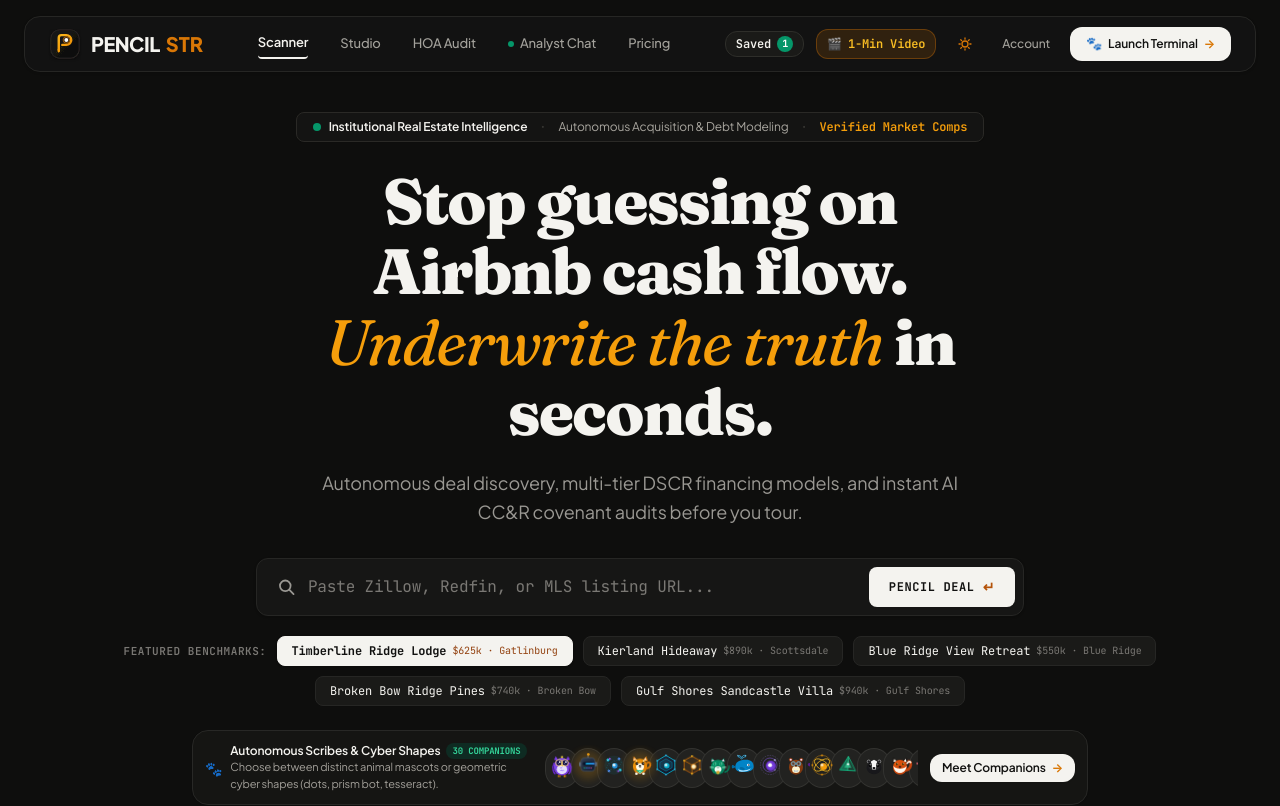
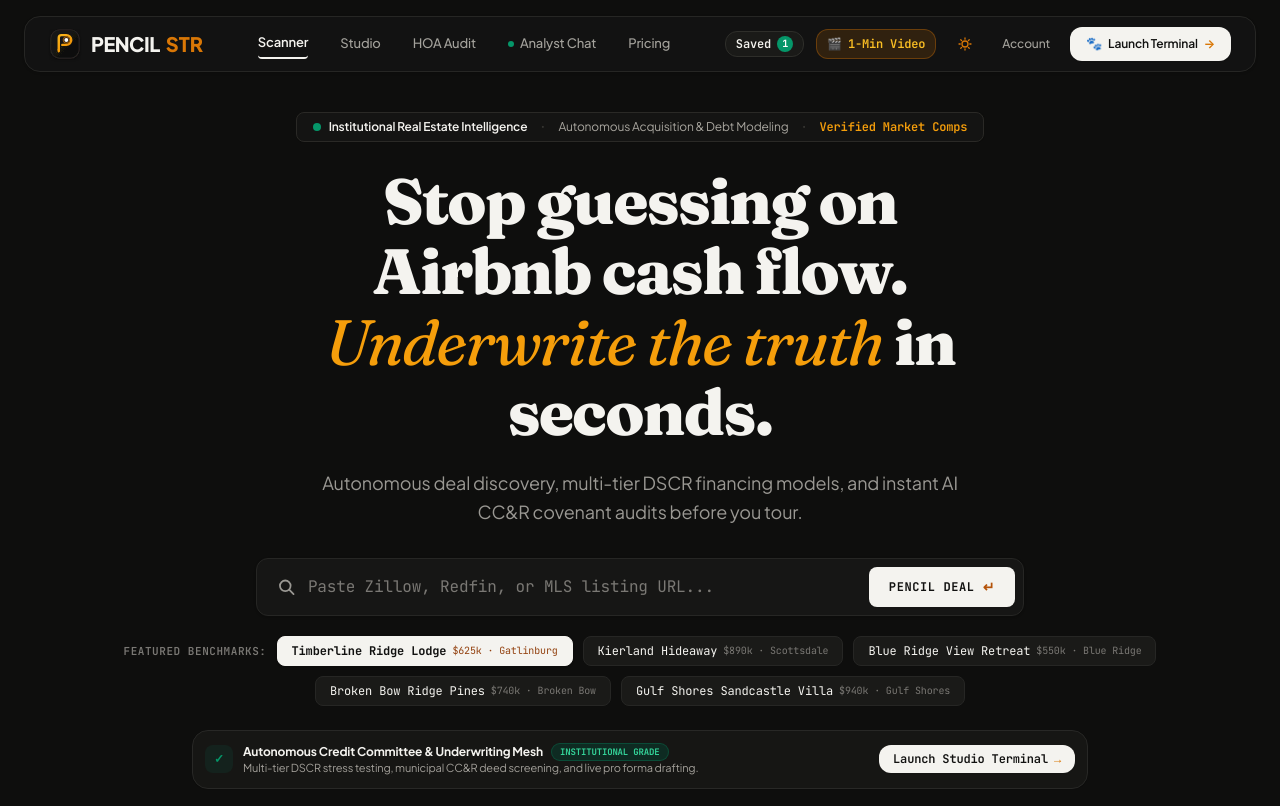
Before and after one commit to Caleb012711/PencilSTR, a React (Vite) app: page / in a window 1280 px wide. Shown: the top 806 px of the page. Built offline with nearby package versions, Linux system fonts and the light colour scheme.

Commit message:
loop 2: elevate landing page scanner with institutional verification bar

```diff
--- a/src/components/ScannerHero.tsx
+++ b/src/components/ScannerHero.tsx
@@ -176,70 +176,32 @@
           ))}
         </div>
 
-        {/* Autonomous Scribe Animal Mascot & Cyber Shape Squad Strip */}
-        <div className="w-full max-w-4xl mt-6 p-3 rounded-2xl bg-white/80 dark:bg-[#181816]/80 backdrop-blur-md border border-[#E5E4DF] dark:border-[#282826] shadow-xs flex flex-col sm:flex-row items-center justify-between gap-3">
-          <div className="flex items-center gap-2 text-left">
-            <span className="text-sm">🐾</span>
-            <div>
-              <div className="text-xs font-semibold text-[#111110] dark:text-[#F4F3EF] flex items-center gap-1.5">
-                <span>Autonomous Scribes &amp; Cyber Shapes</span>
-                <span className="px-1.5 py-0.5 rounded-full text-[9px] font-mono font-bold bg-[#E8F5EE] dark:bg-[#064E3B]/40 text-[#059669] dark:text-[#34D399]">
-                  30 COMPANIONS
+        {/* Institutional Verification Credential Bar */}
+        <div className="w-full max-w-4xl mt-6 p-3 rounded-2xl bg-white/90 dark:bg-[#181816]/90 backdrop-blur-md border border-[#E5E4DF] dark:border-[#282826] shadow-2xs flex flex-col sm:flex-row items-center justify-between gap-3 text-xs">
+          <div className="flex items-center gap-2.5 min-w-0">
+            <div className="w-7 h-7 rounded-lg bg-[#059669]/10 text-[#059669] flex items-center justify-center shrink-0 font-mono font-bold text-xs">
+              ✓
+            </div>
+            <div className="text-left min-w-0">
+              <div className="font-sans font-bold text-xs text-[#111110] dark:text-[#F4F3EF] flex items-center gap-2 flex-wrap">
+                <span>Autonomous Credit Committee &amp; Underwriting Mesh</span>
+                <span className="px-2 py-0.5 rounded-full text-[9px] font-mono font-bold bg-[#E8F5EE] dark:bg-[#064E3B]/40 text-[#059669] dark:text-[#34D399] border border-[#059669]/30">
+                  INSTITUTIONAL GRADE
                 </span>
               </div>
-              <p className="text-[11px] text-[#787570] dark:text-[#A3A09A]">
-                Choose between distinct animal mascots or geometric cyber shapes (dots, prism bot, tesseract).
+              <p className="text-[11px] text-[#787570] dark:text-[#A3A09A] truncate">
+                Multi-tier DSCR stress testing, municipal CC&amp;R deed screening, and live pro forma drafting.
               </p>
             </div>
-          </div>
-
-          {/* Animal mascot & cyber shape avatars row */}
-          <div className="flex items-center -space-x-1.5 overflow-x-auto py-1 px-1">
-            {[
-              { type: 'owl' as PetType, name: 'Archie', role: 'Chief Scribe 🦉' },
-              { type: 'cyber-bot' as PetType, name: 'Byte', role: 'Prism Bot 🤖' },
-              { type: 'quantum-dots' as PetType, name: 'Dotsy', role: 'Quantum Dots ⠕' },
-              { type: 'shiba' as PetType, name: 'Pip', role: 'Comp Scout 🐕' },
-              { type: 'hex-shield' as PetType, name: 'Aegis', role: 'Hex Droid 🛡️' },
-              { type: 'tesseract' as PetType, name: 'Tess', role: 'Hypercube 🧊' },
-              { type: 'cat' as PetType, name: 'Miso', role: 'Debt & DSCR 🐈' },
-              { type: 'whale' as PetType, name: 'Bubbles', role: 'Ocean Spout 🐋' },
-              { type: 'pulse-core' as PetType, name: 'Aura', role: 'Pulse Core 🔮' },
-              { type: 'beaver' as PetType, name: 'Barnaby', role: 'Zoning & CC&R 🦫' },
-              { type: 'chrono-gyro' as PetType, name: 'Chrono', role: 'Gyro Droid ⚙️' },
-              { type: 'delta-prism' as PetType, name: 'Vector', role: 'Delta Prism 💎' },
-              { type: 'badger' as PetType, name: 'Rocky', role: 'Tough Zoning 🦡' },
-              { type: 'fox' as PetType, name: 'Rusty', role: 'ADR Yield 🦊' },
-              { type: 'astro-star' as PetType, name: 'Nova-Star', role: 'Stellar Tetra ⭐' },
-              { type: 'lion' as PetType, name: 'Leo', role: 'Equity Waterfall 🦁' },
-              { type: 'sloth' as PetType, name: 'Snooze', role: 'Slow Yield 🦥' },
-              { type: 'bee' as PetType, name: 'Buzz', role: 'Hyper-Yield 🐝' },
-              { type: 'frog' as PetType, name: 'Finley', role: 'Liquidity Leap 🐸' },
-              { type: 'falcon' as PetType, name: 'Swift', role: 'Stealth Scout 🦅' },
-              { type: 'flamingo' as PetType, name: 'Coral', role: 'Equity Flamingo 🦩' },
-              { type: 'turtle' as PetType, name: 'Shelly', role: 'Capital Shield 🐢' },
-            ].map((p, idx) => (
-              <button
-                key={idx}
-                type="button"
-                onClick={onEnterDashboard}
-                title={`${p.name}: ${p.role} · Click to open Agent Chat`}
-                className="transition-transform hover:scale-125 hover:z-20 cursor-pointer focus:outline-none"
-              >
-                <div className="p-0.5 rounded-full bg-white dark:bg-[#222220] ring-1 ring-[#E5E4DF] dark:ring-[#333330] shadow-2xs">
-                  <AgentPetAvatar petType={p.type} size="sm" isWorking={idx === 1 || idx === 3} />
-                </div>
-              </button>
-            ))}
           </div>
 
           {onEnterDashboard && (
             <button
               type="button"
               onClick={onEnterDashboard}
-              className="shrink-0 text-xs font-semibold px-3 py-1.5 rounded-xl bg-[#111110] dark:bg-[#F4F3EF] text-white dark:text-[#111110] hover:bg-black dark:hover:bg-white transition-all shadow-xs cursor-pointer flex items-center gap-1.5 whitespace-nowrap"
+              className="shrink-0 text-xs font-mono font-semibold px-3.5 py-1.5 rounded-xl bg-[#111110] dark:bg-[#F4F3EF] text-white dark:text-[#111110] hover:bg-black dark:hover:bg-white transition-all shadow-xs cursor-pointer flex items-center gap-1.5 whitespace-nowrap active:scale-[0.98]"
             >
-              <span>Meet Companions</span>
+              <span>Launch Studio Terminal</span>
               <span className="text-[#D97706] font-bold">→</span>
             </button>
           )}
```
